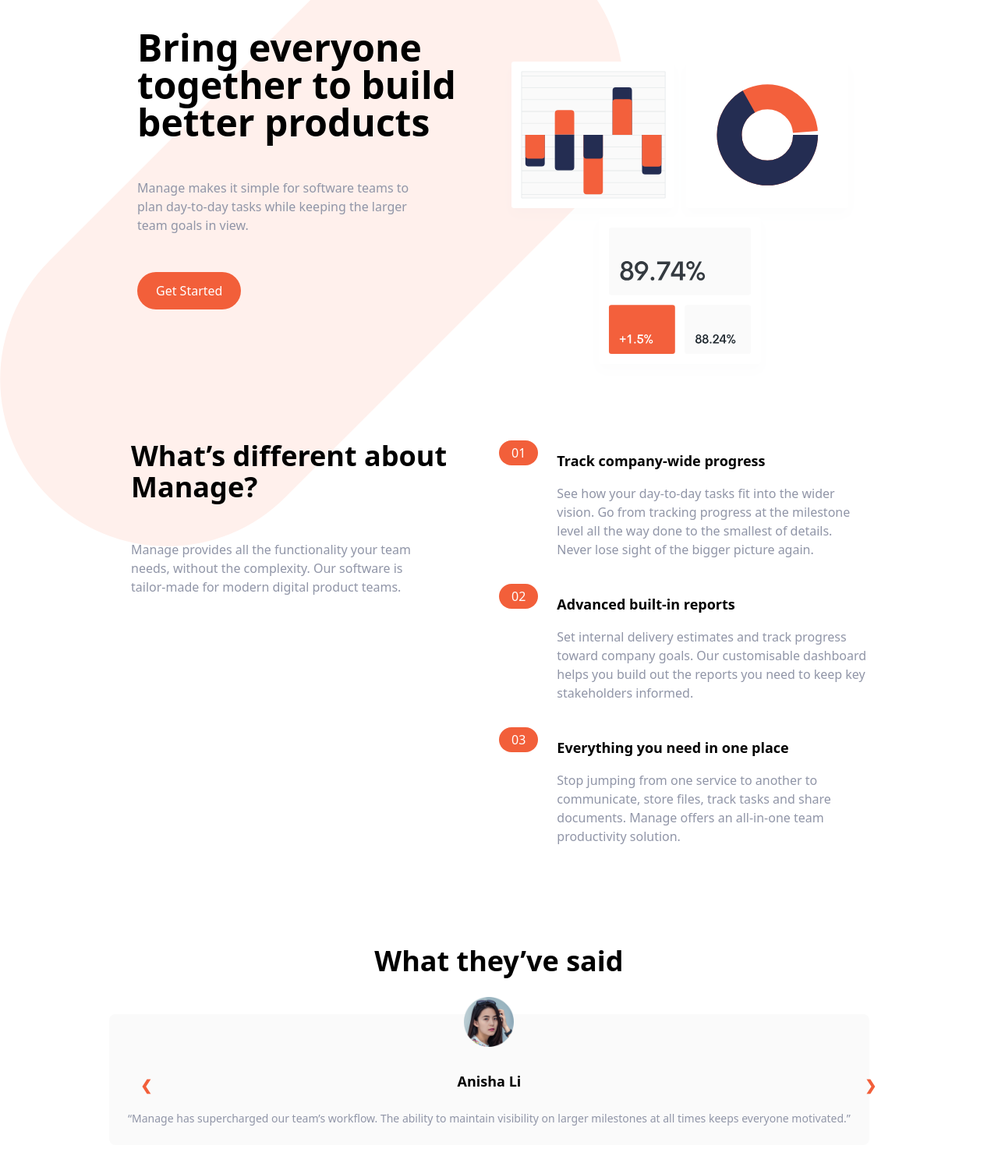
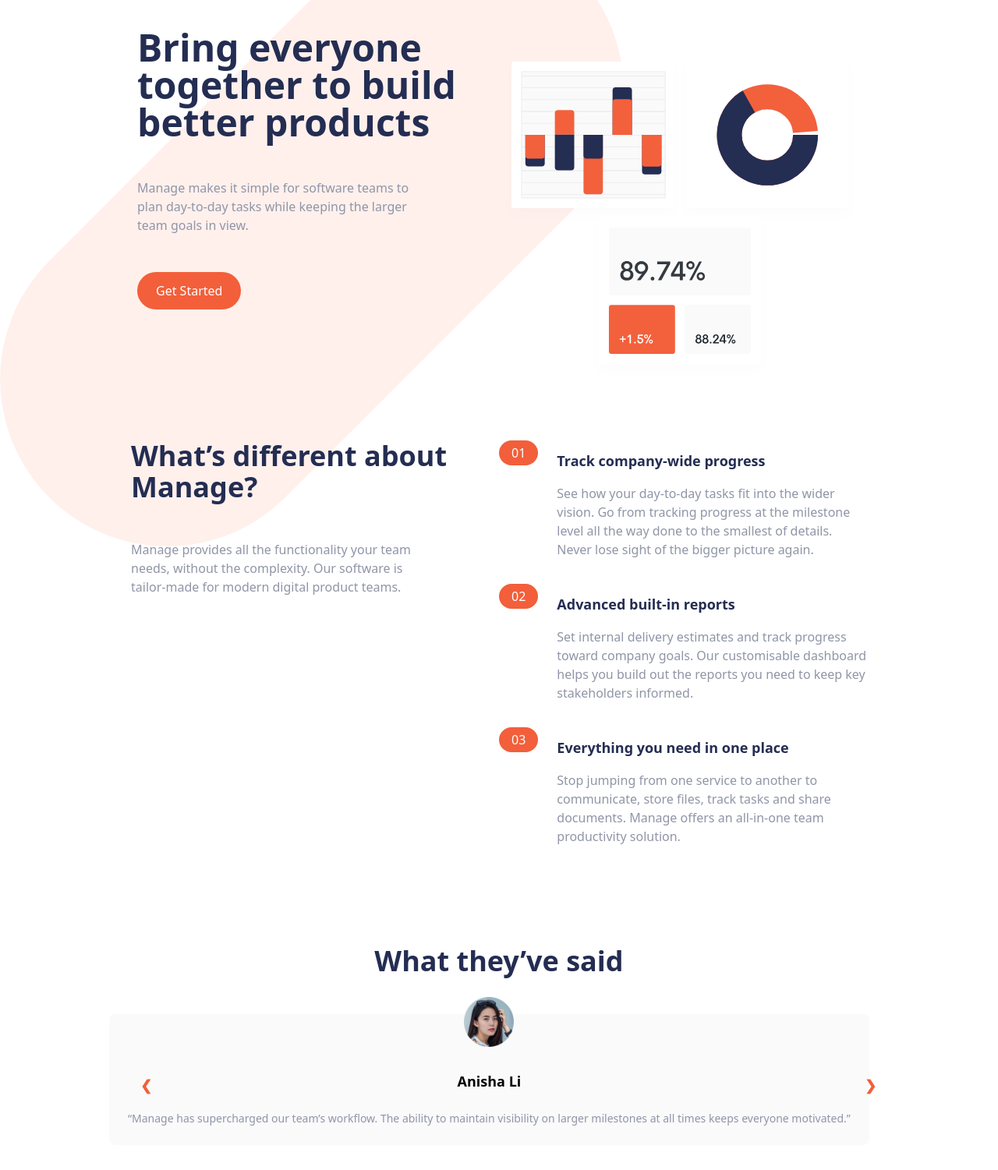
Before and after one commit to RonenTGreat/manage-landing-page, a website: page index.html in a window 1280 px wide. Shown: the part 99-1600 px from the top of the page at 78% size. Drawn offline with Linux system fonts and the light colour scheme.

Commit message:
changed colour from black to dark blue

```diff
--- a/index.html
+++ b/index.html
@@ -60,7 +60,7 @@
         <!-- Left Item -->
         <div class="flex flex-col mb-32 space-y-12 md:w-1/2">
           <h1
-            class="max-w-md text-4xl font-bold text-center md:text-5xl md:text-left"
+            class="max-w-md text-darkBlue text-4xl font-bold text-center md:text-5xl md:text-left"
           >
             Bring everyone together to build better products
           </h1>
@@ -92,7 +92,7 @@
       >
         <!-- What's different -->
         <div class="flex flex-col space-y-12 md:w-1/2">
-          <h2 class="max-w-md text-4xl font-bold text-center md:text-left">
+          <h2 class="max-w-md text-darkBlue text-4xl font-bold text-center md:text-left">
             What’s different about Manage?
           </h2>
           <p class="max-w-sm text-center text-darkGrayishBlue md:text-left">
@@ -116,13 +116,13 @@
                 >
                   01
                 </div>
-                <h3 class="text-base font-bold md:mb-4 md:hidden">
+                <h3 class="text-base text-darkBlue font-bold md:mb-4 md:hidden">
                   Track company-wide progress
                 </h3>
               </div>
             </div>
             <div>
-              <h3 class="hidden mb-4 text-lg font-bold md:block">
+              <h3 class="hidden text-darkBlue mb-4 text-lg font-bold md:block">
                 Track company-wide progress
               </h3>
               <p class="text-darkGrayishBlue">
@@ -146,13 +146,13 @@
                 >
                   02
                 </div>
-                <h3 class="text-base font-bold md:mb-4 md:hidden">
+                <h3 class="text-base text-darkBlue font-bold md:mb-4 md:hidden">
                   Advanced built-in reports
                 </h3>
               </div>
             </div>
             <div>
-              <h3 class="hidden mb-4 text-lg font-bold md:block">
+              <h3 class="hidden text-darkBlue mb-4 text-lg font-bold md:block">
                 Advanced built-in reports
               </h3>
               <p class="text-darkGrayishBlue">
@@ -175,13 +175,13 @@
                 >
                   03
                 </div>
-                <h3 class="text-base font-bold md:mb-4 md:hidden">
+                <h3 class="text-base text-darkBlue font-bold md:mb-4 md:hidden">
                   Everything you need in one place
                 </h3>
               </div>
             </div>
             <div>
-              <h3 class="hidden mb-4 text-lg font-bold md:block">
+              <h3 class="hidden text-darkBlue mb-4 text-lg font-bold md:block">
                 Everything you need in one place
               </h3>
               <p class="text-darkGrayishBlue">
@@ -198,7 +198,7 @@
     <section id="testimonials">
       <!-- Container to heading and testimonial block -->
       <div class="max-w-6xl px-5 mx-auto mt-32 text-center">
-        <h2 class="text-4xl font-bold text-center pb-12">
+        <h2 class="text-4xl text-darkBlue font-bold text-center pb-12">
           <!-- Heading -->
             What they’ve said
         </h2>
```
Also changed, not shown: css/main.css.
